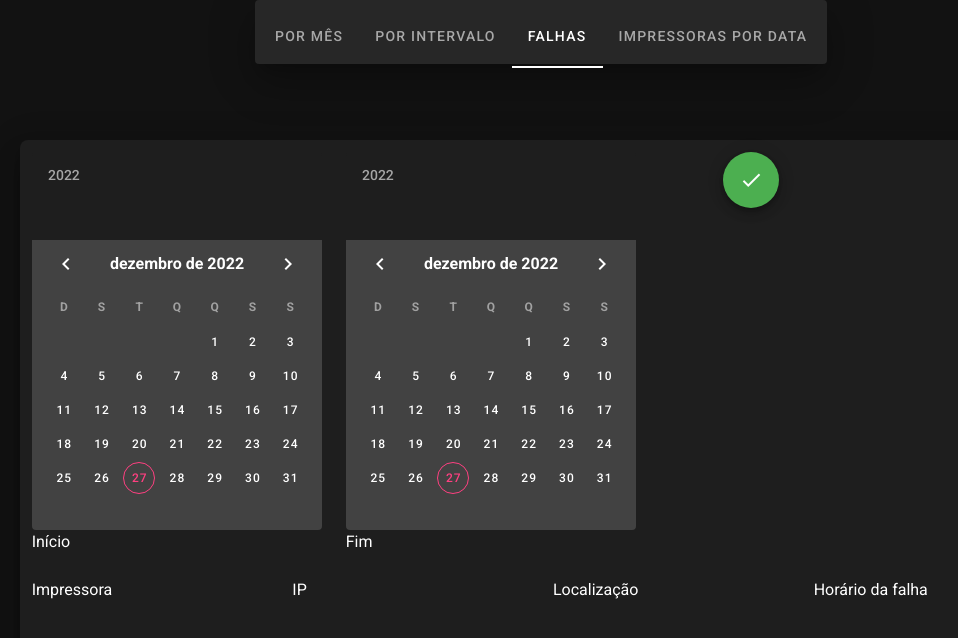
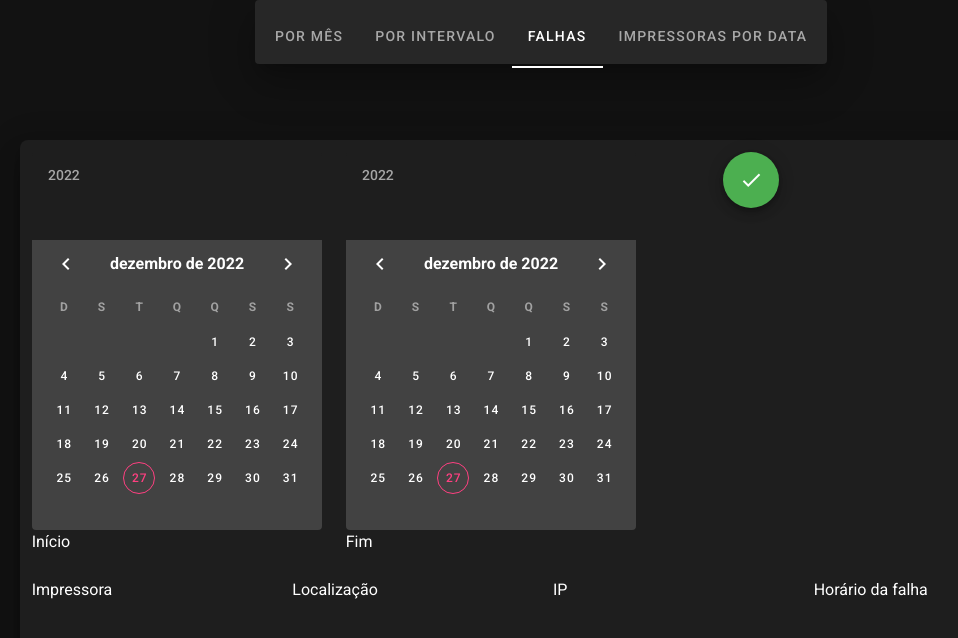
Before and after one commit to gfidelisdev/contadores_fe_vue2, a Vue app: page / in a window 1280 px wide. Both pictures are taken after a click on the tab "FALHAS". Shown: the top 638 px of the page, without its empty margins (99-1057 px from the left). Built offline with nearby package versions, Linux system fonts and the light colour scheme.

Commit message:
2023-05-24. ip and location header order changed

```diff
--- a/src/components/FailuresList.vue
+++ b/src/components/FailuresList.vue
@@ -36,8 +36,8 @@
             <v-col>
                 Impressora
             </v-col>
+            <v-col>Localização</v-col>
             <v-col>IP</v-col>
-            <v-col>Localização</v-col>
             <v-col>Horário da falha</v-col>
         </v-row>
         <v-row v-for="report in reports" :key="report.id">
```
